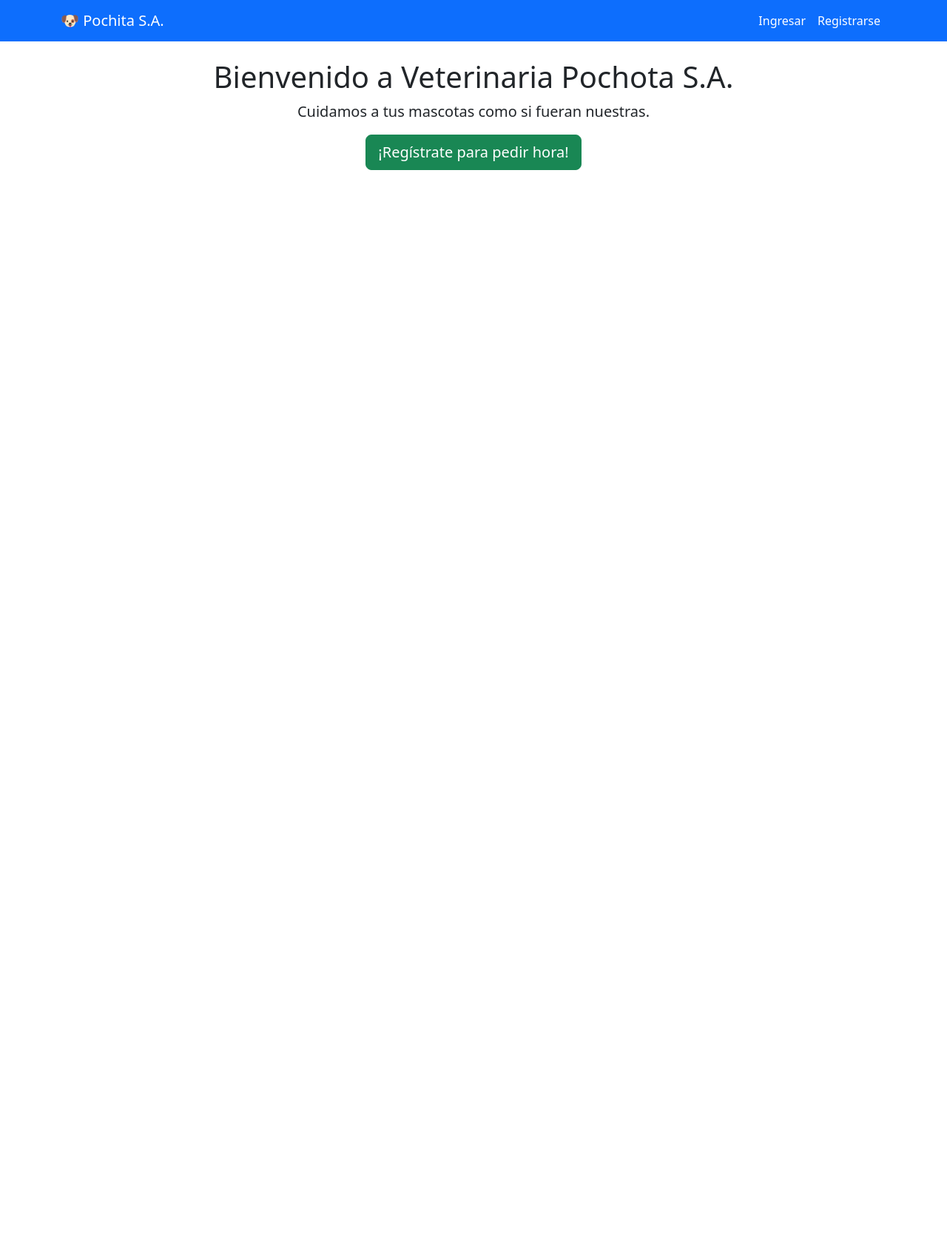
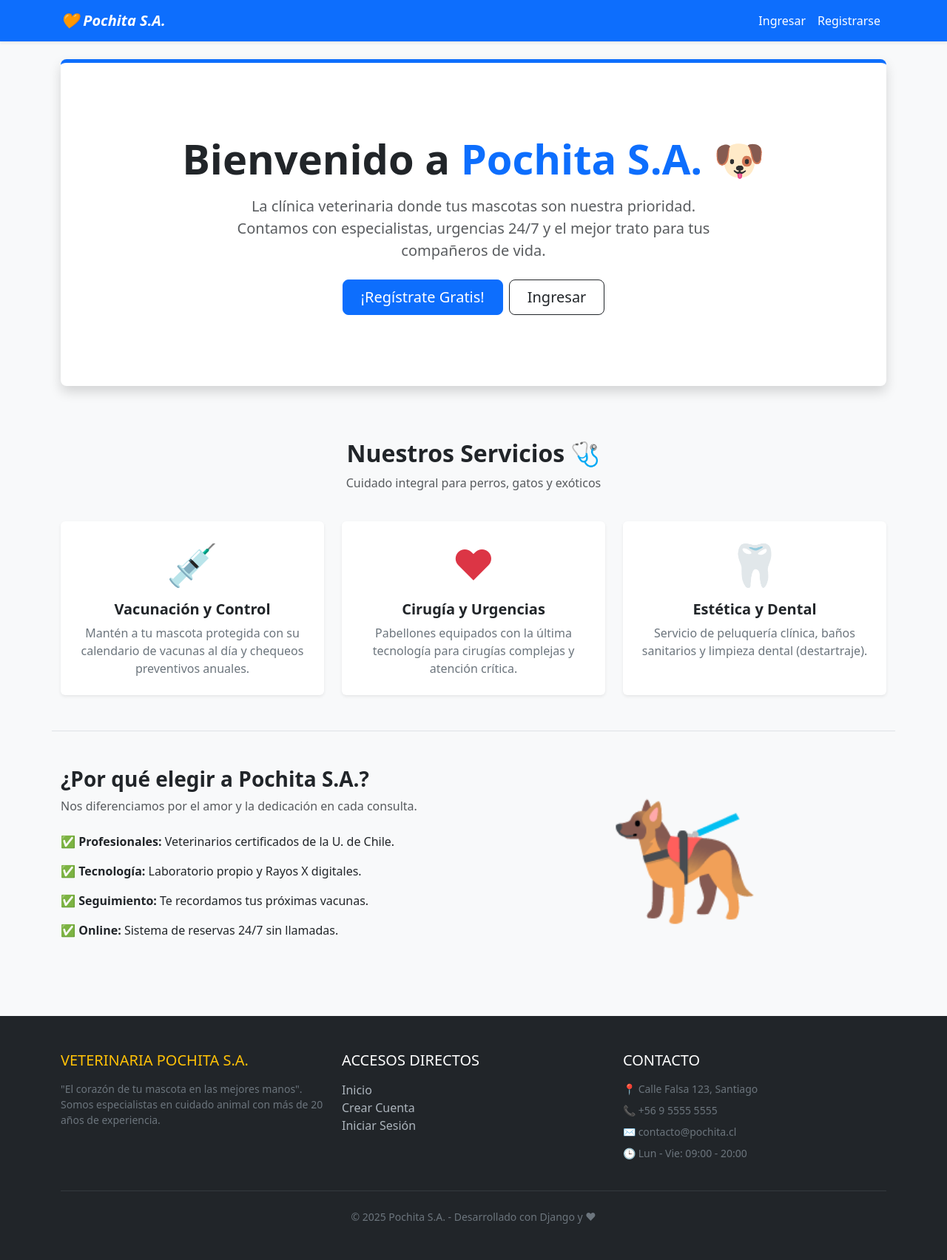
Before and after one commit to denil232/pochia_project, a Django app: page / in a window 1280 px wide. Shown: the whole page at 74% size. Before the commit the page ends 230 px from the top, so only its background shows below. Run offline with Django 4.2, Linux system fonts and the light colour scheme.

Commit message:
detalles

```diff
--- a/core/templates/core/base.html
+++ b/core/templates/core/base.html
@@ -1,16 +1,33 @@
 <!DOCTYPE html>
-<html lang="es">
+<html lang="es" class="h-100">
 <head>
     <meta charset="UTF-8">
     <meta name="viewport" content="width=device-width, initial-scale=1.0">
-    <title>Pochota S.A.</title>
+    <title>Veterinaria Pochita S.A.</title>
     <link href="https://cdn.jsdelivr.net/npm/bootstrap@5.3.0/dist/css/bootstrap.min.css" rel="stylesheet">
+
+    <style>
+        /* Hacemos que el contenedor principal ocupe al menos toda la altura de la pantalla */
+        main {
+            flex-shrink: 0;
+        }
+        /* Estilo para los enlaces del footer */
+        .footer-link {
+            color: #adb5bd;
+            text-decoration: none;
+            transition: color 0.3s;
+        }
+        .footer-link:hover {
+            color: #ffffff;
+            text-decoration: underline;
+        }
+    </style>
 </head>
-<body>
+<body class="d-flex flex-column h-100 bg-light">
 
-    <nav class="navbar navbar-expand-lg navbar-dark bg-primary">
+    <nav class="navbar navbar-expand-lg navbar-dark bg-primary shadow-sm">
         <div class="container">
-            <a class="navbar-brand" href="{% url 'home' %}">🐶 Pochita S.A.</a>
+            <a class="navbar-brand fw-bold fst-italic" href="{% url 'home' %}">🧡 Pochita S.A.</a>
 
             <button class="navbar-toggler" type="button" data-bs-toggle="collapse" data-bs-target="#navbarNav">
                 <span class="navbar-toggler-icon"></span>
@@ -18,46 +35,78 @@
 
             <div class="collapse navbar-collapse" id="navbarNav">
                 <ul class="navbar-nav ms-auto">
-
                     {% if user.is_authenticated %}
                         <li class="nav-item">
                             <a class="nav-link active" href="{% url 'lista_citas' %}">📅 Agenda Médica</a>
                         </li>
-
                         <li class="nav-item">
-                            <a class="nav-link text-warning fw-bold" href="{% url 'mis_notificaciones' %}">
-                                🔔 Avisos
-                            </a>
+                            <a class="nav-link text-warning fw-bold" href="{% url 'mis_notificaciones' %}">🔔 Avisos</a>
                         </li>
-
                         <li class="nav-item">
                             <span class="nav-link text-white ms-2 border-start ps-3">Hola, {{ user.first_name }}</span>
                         </li>
-
                         <li class="nav-item">
                             <form action="{% url 'logout' %}" method="post" class="d-inline">
                                 {% csrf_token %}
                                 <button type="submit" class="btn btn-danger btn-sm mt-1 ms-2">Salir</button>
                             </form>
                         </li>
-
                     {% else %}
-                        <li class="nav-item">
-                            <a class="nav-link text-white" href="{% url 'login' %}">Ingresar</a>
-                        </li>
-                        <li class="nav-item">
-                            <a class="nav-link text-white" href="{% url 'registro' %}">Registrarse</a>
-                        </li>
+                        <li class="nav-item"><a class="nav-link text-white" href="{% url 'login' %}">Ingresar</a></li>
+                        <li class="nav-item"><a class="nav-link text-white" href="{% url 'registro' %}">Registrarse</a></li>
                     {% endif %}
                 </ul>
             </div>
         </div>
     </nav>
 
-    <div class="container mt-4">
+    <main class="container mt-4 mb-5">
         {% block content %}
         {% endblock %}
-    </div>
+    </main>
+
+    <footer class="footer mt-auto py-5 bg-dark text-white">
+        <div class="container">
+            <div class="row">
+                <div class="col-lg-4 col-md-6 mb-4 mb-md-0">
+                    <h5 class="text-uppercase text-warning mb-3">Veterinaria Pochita S.A.</h5>
+                    <p class="small text-secondary">
+                        "El corazón de tu mascota en las mejores manos".<br>
+                        Somos especialistas en cuidado animal con más de 20 años de experiencia.
+                    </p>
+                </div>
+
+                <div class="col-lg-4 col-md-6 mb-4 mb-md-0">
+                    <h5 class="text-uppercase mb-3">Accesos Directos</h5>
+                    <ul class="list-unstyled mb-0">
+                        <li><a href="{% url 'home' %}" class="footer-link">Inicio</a></li>
+                        {% if not user.is_authenticated %}
+                            <li><a href="{% url 'registro' %}" class="footer-link">Crear Cuenta</a></li>
+                            <li><a href="{% url 'login' %}" class="footer-link">Iniciar Sesión</a></li>
+                        {% else %}
+                            <li><a href="{% url 'lista_citas' %}" class="footer-link">Ver mis Citas</a></li>
+                        {% endif %}
+                    </ul>
+                </div>
+
+                <div class="col-lg-4 col-md-12 mb-4 mb-md-0">
+                    <h5 class="text-uppercase mb-3">Contacto</h5>
+                    <ul class="list-unstyled text-secondary small">
+                        <li class="mb-2">📍 Calle Falsa 123, Santiago</li>
+                        <li class="mb-2">📞 +56 9 5555 5555</li>
+                        <li class="mb-2">✉️ contacto@pochita.cl</li>
+                        <li>🕒 Lun - Vie: 09:00 - 20:00</li>
+                    </ul>
+                </div>
+            </div>
+
+            <hr class="my-4 border-secondary">
+
+            <div class="text-center text-secondary small">
+                © 2025 Pochita S.A. - Desarrollado con Django y ❤
+            </div>
+        </div>
+    </footer>
 
     <script src="https://cdn.jsdelivr.net/npm/bootstrap@5.3.0/dist/js/bootstrap.bundle.min.js"></script>
 </body>
--- a/core/templates/core/home.html
+++ b/core/templates/core/home.html
@@ -1,16 +1,86 @@
 {% extends 'core/base.html' %}
 
 {% block content %}
-<div class="text-center">
-    <h1>Bienvenido a Veterinaria Pochota S.A.</h1>
-    <p class="lead">Cuidamos a tus mascotas como si fueran nuestras.</p>
 
-    {% if not user.is_authenticated %}
-        <a href="{% url 'registro' %}" class="btn btn-lg btn-success">¡Regístrate para pedir hora!</a>
-    {% else %}
-        <div class="alert alert-info">
-            <p>Ya estás conectado. Próximamente verás aquí tus citas.</p>
+<div class="p-5 mb-4 bg-white rounded-3 shadow text-center border-top border-5 border-primary">
+    <div class="container-fluid py-5">
+        <h1 class="display-4 fw-bold text-dark">Bienvenido a <span class="text-primary">Pochita S.A.</span> 🐶</h1>
+        <p class="col-md-8 fs-5 mx-auto text-muted mt-3">
+            La clínica veterinaria donde tus mascotas son nuestra prioridad.
+            Contamos con especialistas, urgencias 24/7 y el mejor trato para tus compañeros de vida.
+        </p>
+
+        {% if not user.is_authenticated %}
+            <div class="mt-4 gap-2 d-sm-flex justify-content-sm-center">
+                <a href="{% url 'registro' %}" class="btn btn-primary btn-lg px-4 gap-3">¡Regístrate Gratis!</a>
+                <a href="{% url 'login' %}" class="btn btn-outline-dark btn-lg px-4">Ingresar</a>
+            </div>
+        {% else %}
+            <div class="mt-4">
+                <a href="{% url 'lista_citas' %}" class="btn btn-success btn-lg px-5 shadow">📅 Reservar una Hora</a>
+            </div>
+        {% endif %}
+    </div>
+</div>
+
+<div class="row text-center mt-5 g-4">
+    <div class="col-12">
+        <h2 class="mb-2 fw-bold text-dark">Nuestros Servicios 🩺</h2>
+        <p class="text-muted">Cuidado integral para perros, gatos y exóticos</p>
+    </div>
+
+    <div class="col-md-4">
+        <div class="card h-100 shadow-sm border-0 hover-effect">
+            <div class="card-body p-4">
+                <div class="display-4 text-primary mb-3">💉</div>
+                <h5 class="card-title fw-bold">Vacunación y Control</h5>
+                <p class="card-text text-secondary">
+                    Mantén a tu mascota protegida con su calendario de vacunas al día y chequeos preventivos anuales.
+                </p>
+            </div>
         </div>
-    {% endif %}
+    </div>
+
+    <div class="col-md-4">
+        <div class="card h-100 shadow-sm border-0 hover-effect">
+            <div class="card-body p-4">
+                <div class="display-4 text-danger mb-3">❤</div>
+                <h5 class="card-title fw-bold">Cirugía y Urgencias</h5>
+                <p class="card-text text-secondary">
+                    Pabellones equipados con la última tecnología para cirugías complejas y atención crítica.
+                </p>
+            </div>
+        </div>
+    </div>
+
+    <div class="col-md-4">
+        <div class="card h-100 shadow-sm border-0 hover-effect">
+            <div class="card-body p-4">
+                <div class="display-4 text-warning mb-3">🦷</div>
+                <h5 class="card-title fw-bold">Estética y Dental</h5>
+                <p class="card-text text-secondary">
+                    Servicio de peluquería clínica, baños sanitarios y limpieza dental (destartraje).
+                </p>
+            </div>
+        </div>
+    </div>
 </div>
+
+<div class="row align-items-center mt-5 py-5 border-top">
+    <div class="col-lg-6">
+        <h3 class="fw-bold text-dark">¿Por qué elegir a Pochita S.A.?</h3>
+        <p class="text-muted">Nos diferenciamos por el amor y la dedicación en cada consulta.</p>
+
+        <ul class="list-group list-group-flush mt-3 lead fs-6">
+            <li class="list-group-item bg-transparent border-0 ps-0">✅ <span class="fw-bold">Profesionales:</span> Veterinarios certificados de la U. de Chile.</li>
+            <li class="list-group-item bg-transparent border-0 ps-0">✅ <span class="fw-bold">Tecnología:</span> Laboratorio propio y Rayos X digitales.</li>
+            <li class="list-group-item bg-transparent border-0 ps-0">✅ <span class="fw-bold">Seguimiento:</span> Te recordamos tus próximas vacunas.</li>
+            <li class="list-group-item bg-transparent border-0 ps-0">✅ <span class="fw-bold">Online:</span> Sistema de reservas 24/7 sin llamadas.</li>
+        </ul>
+    </div>
+    <div class="col-lg-6 text-center d-none d-lg-block">
+        <div style="font-size: 10rem;">🐕‍🦺</div>
+    </div>
+</div>
+
 {% endblock %}
```
Also changed, not shown: db.sqlite3.
